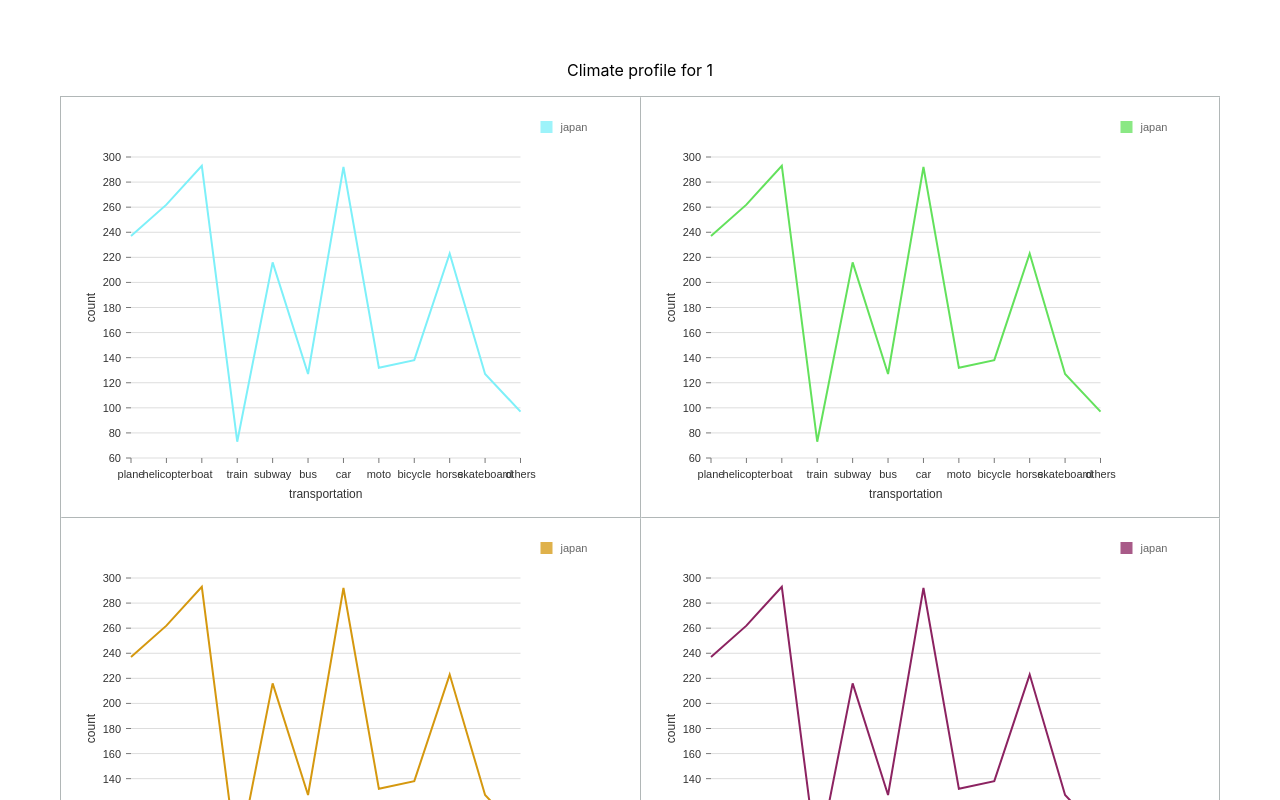
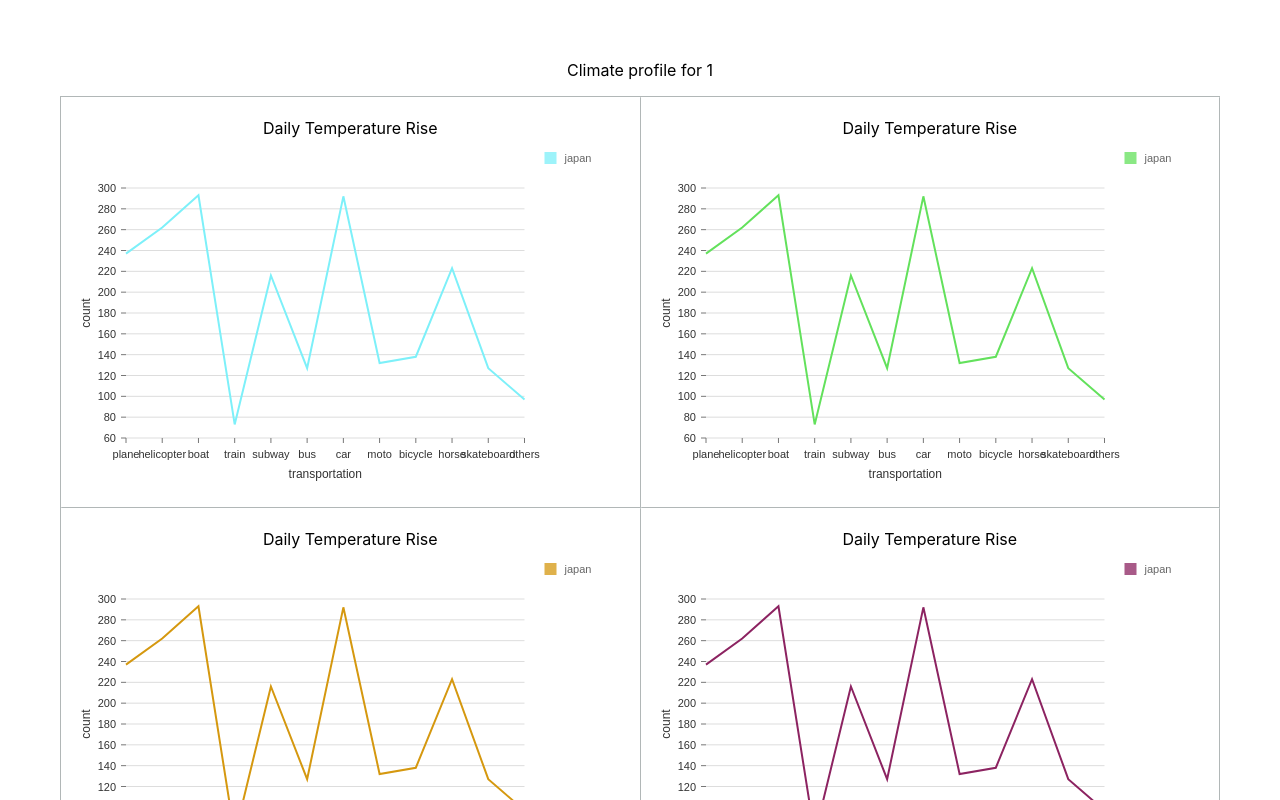
Before and after one commit to olunusib/tropics, a React (Create React App) app in the folder frontend/: page /climateprofile/1 in a window 1280 px wide. Shown: the top 800 px of the page. Built offline with nearby package versions, Linux system fonts and the light colour scheme.

Commit message:
a lot of work

```diff
--- a/frontend/src/views/ClimateProfile.jsx
+++ b/frontend/src/views/ClimateProfile.jsx
@@ -6,7 +6,12 @@ import { data } from "../components/Chart/data";
 
 const ChartContainer = () => (
     <div className={CSS.container}>
+        <div className={CSS.chartHeader}>
+            <p>Daily Temperature Rise</p>
+        </div>
+        <div className={CSS.chartBody}>
         <LineChart data={data}/>
+        </div>
     </div>
 );
 
--- a/frontend/src/views/ClimateProfile.module.css
+++ b/frontend/src/views/ClimateProfile.module.css
@@ -1,7 +1,6 @@
 .dashboard {
     margin: 60px;
 }
-
 
 .grid {
     display: grid;
@@ -13,20 +12,27 @@
     border-width: 1px;
     border-left-color: rgb(177, 183, 183);
     border-top-color: rgb(177, 183, 183);
-
   }
 
   .container {
     background-color: white;
-
     border-right: solid;
     border-bottom: solid;
     border-right-color: rgb(177, 183, 183);
     border-bottom-color: rgb(177, 183, 183);
     border-width: 1px;
-    padding: 10px;
+    padding: 5px;
     text-align: center;
     justify-content: center;
     height: 400px;
     border-radius: 1px;
   }
+
+.chartHeader {
+    height: 20px;
+    justify-content: left;
+}
+
+.chartBody {
+    height: 350px;
+}
```
